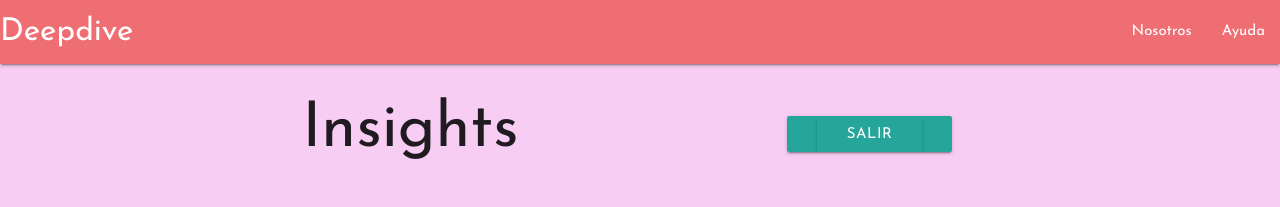
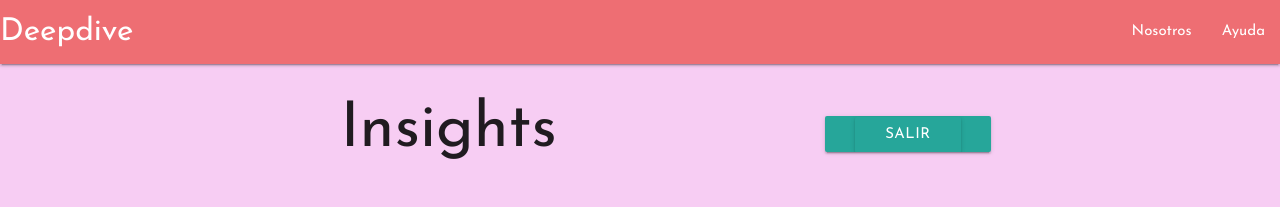
Before and after one commit to LexaTavares/proyecto_Deepdive, a plain HTML site: page assets/views/Insights.html in a window 1280 px wide. Shown: the top 207 px of the page. Drawn offline with Linux system fonts and the light colour scheme.

Commit message:
detalles

```diff
--- a/assets/views/Insights.html
+++ b/assets/views/Insights.html
@@ -25,10 +25,10 @@
   <header>
     <section class="container">
       <div class="row center-align valign-wrapper">
-        <div class="col s6">
+        <div class="col s5">
           <h1>Insights</h1>
         </div>
-        <div class="col s6 input-field">
+        <div class="col s5 input-field">
           <button id="logout" class="btn waves-effect"><a href="../../index.html" class="btn">Salir</a></button>
         </div>
       </div>
```
Also changed, not shown: assets/js/Insights.js (+0 -11 lines).
